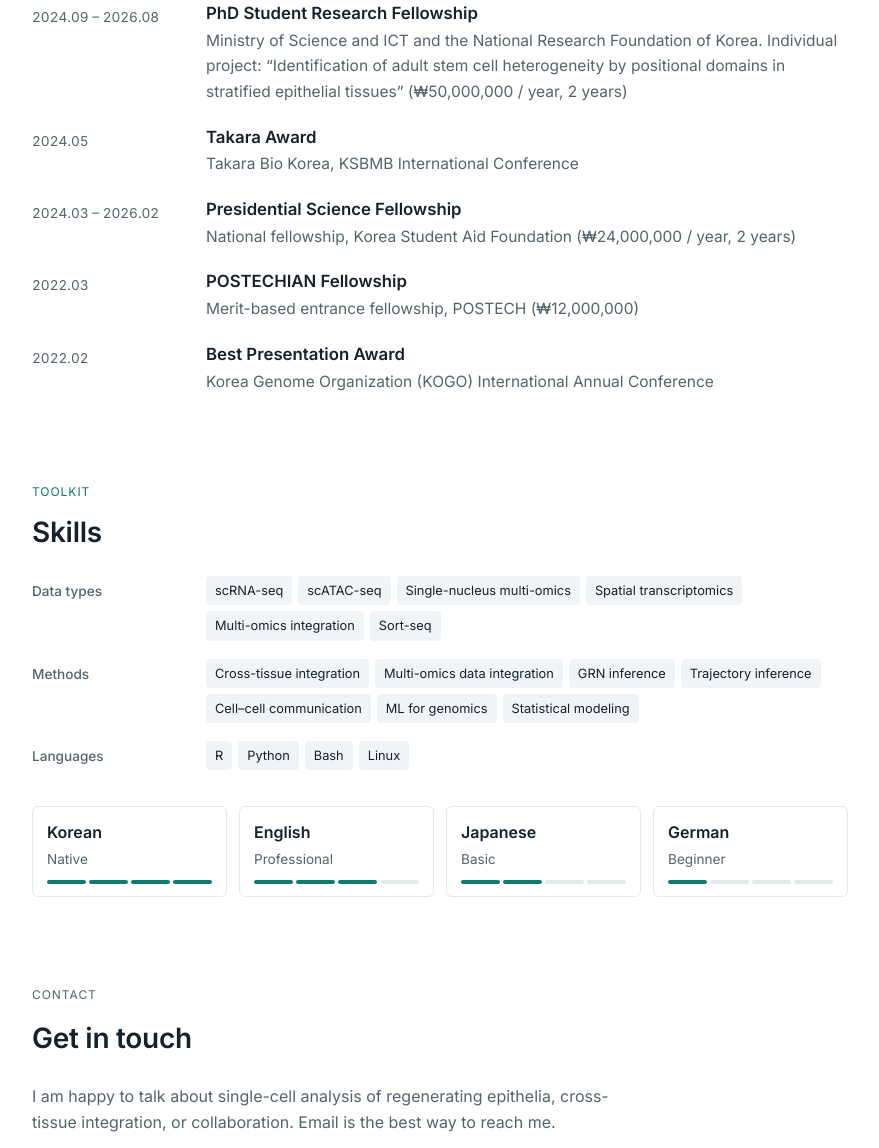
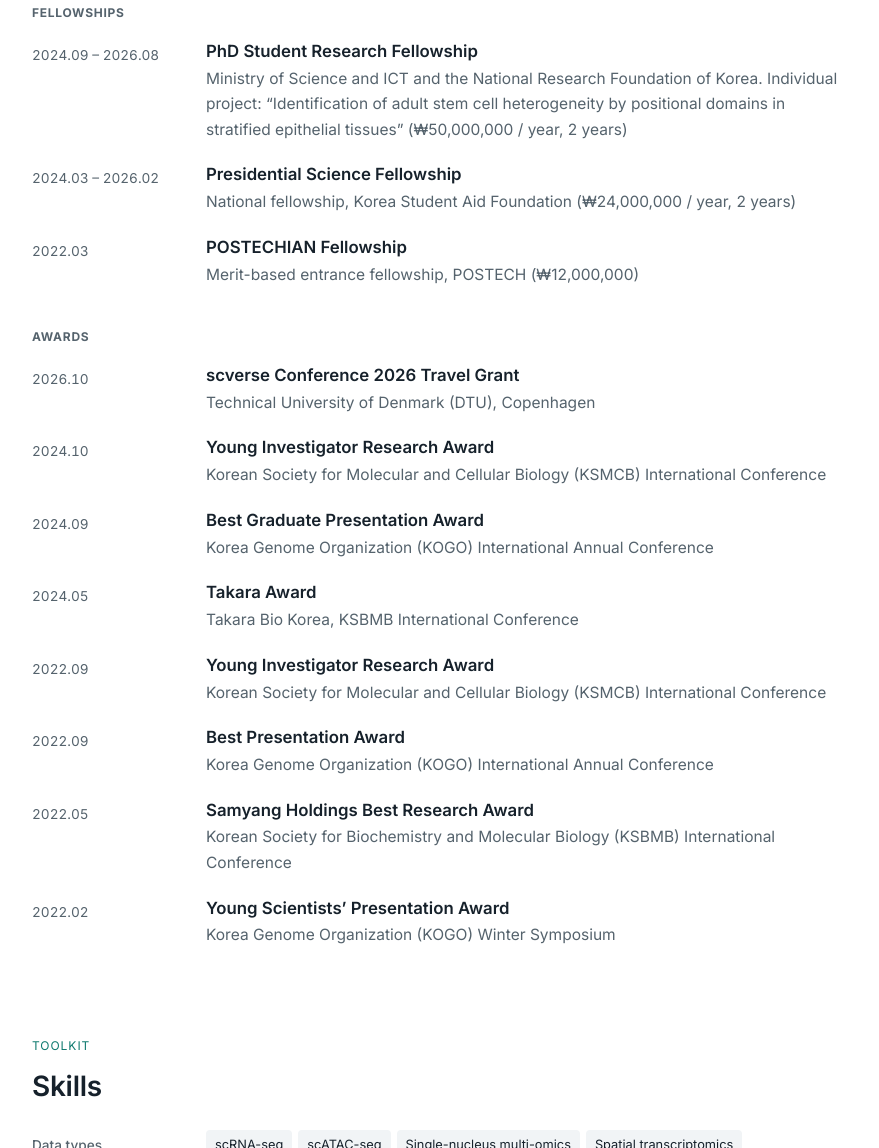
Before and after one commit to somsomikim/somsomikim.github.io, a plain HTML site: page index.html in a window 1280 px wide. Shown: the part 5379-6527 px from the top of the page, without its empty margins (352-1231 px from the left). Drawn offline with Linux system fonts and the light colour scheme.

Commit message:
Add awards and DGIST internship

```diff
--- a/index.html
+++ b/index.html
@@ -285,6 +285,9 @@ body{margin:0}
         <li><div class="when">2026.08 – present</div><div class="what">
           <h3>Postdoctoral Researcher, Lab. of Computational Biology, POSTECH</h3>
           <p>Supervisor: Prof. Jong Kyoung Kim</p></div></li>
+        <li><div class="when">2019.03 – 2020.02</div><div class="what">
+          <h3>Undergraduate Research Intern, Lab. of Computational Biology, DGIST</h3>
+          <p>Supervisor: Prof. Jong Kyoung Kim</p></div></li>
         <li><div class="when">2019.06 – 2019.08</div><div class="what">
           <h3>Undergraduate Research Intern, The Picower Institute for Learning and Memory, MIT</h3>
           <p>Supervisor: Prof. Gloria Choi</p></div></li>
@@ -317,20 +320,35 @@ body{margin:0}
     <section id="honors">
       <p class="eyebrow">Honors</p>
       <h2>Fellowships &amp; awards</h2>
+      <h4 class="sub-h">Fellowships</h4>
       <ol class="tl">
-        <li><div class="when">2026.10</div><div class="what">
-          <h3>scverse Conference 2026 Travel Grant</h3><p>Technical University of Denmark (DTU), Copenhagen</p></div></li>
         <li><div class="when">2024.09 – 2026.08</div><div class="what">
           <h3>PhD Student Research Fellowship</h3>
           <p>Ministry of Science and ICT and the National Research Foundation of Korea. Individual project: “Identification of adult stem cell heterogeneity by positional domains in stratified epithelial tissues” (₩50,000,000 / year, 2 years)</p></div></li>
-        <li><div class="when">2024.05</div><div class="what">
-          <h3>Takara Award</h3><p>Takara Bio Korea, KSBMB International Conference</p></div></li>
         <li><div class="when">2024.03 – 2026.02</div><div class="what">
           <h3>Presidential Science Fellowship</h3><p>National fellowship, Korea Student Aid Foundation (₩24,000,000 / year, 2 years)</p></div></li>
         <li><div class="when">2022.03</div><div class="what">
           <h3>POSTECHIAN Fellowship</h3><p>Merit-based entrance fellowship, POSTECH (₩12,000,000)</p></div></li>
+      </ol>
+
+      <h4 class="sub-h">Awards</h4>
+      <ol class="tl">
+        <li><div class="when">2026.10</div><div class="what">
+          <h3>scverse Conference 2026 Travel Grant</h3><p>Technical University of Denmark (DTU), Copenhagen</p></div></li>
+        <li><div class="when">2024.10</div><div class="what">
+          <h3>Young Investigator Research Award</h3><p>Korean Society for Molecular and Cellular Biology (KSMCB) International Conference</p></div></li>
+        <li><div class="when">2024.09</div><div class="what">
+          <h3>Best Graduate Presentation Award</h3><p>Korea Genome Organization (KOGO) International Annual Conference</p></div></li>
+        <li><div class="when">2024.05</div><div class="what">
+          <h3>Takara Award</h3><p>Takara Bio Korea, KSBMB International Conference</p></div></li>
+        <li><div class="when">2022.09</div><div class="what">
+          <h3>Young Investigator Research Award</h3><p>Korean Society for Molecular and Cellular Biology (KSMCB) International Conference</p></div></li>
+        <li><div class="when">2022.09</div><div class="what">
+          <h3>Best Presentation Award</h3><p>Korea Genome Organization (KOGO) International Annual Conference</p></div></li>
+        <li><div class="when">2022.05</div><div class="what">
+          <h3>Samyang Holdings Best Research Award</h3><p>Korean Society for Biochemistry and Molecular Biology (KSBMB) International Conference</p></div></li>
         <li><div class="when">2022.02</div><div class="what">
-          <h3>Best Presentation Award</h3><p>Korea Genome Organization (KOGO) International Annual Conference</p></div></li>
+          <h3>Young Scientists’ Presentation Award</h3><p>Korea Genome Organization (KOGO) Winter Symposium</p></div></li>
       </ol>
     </section>
 
```
